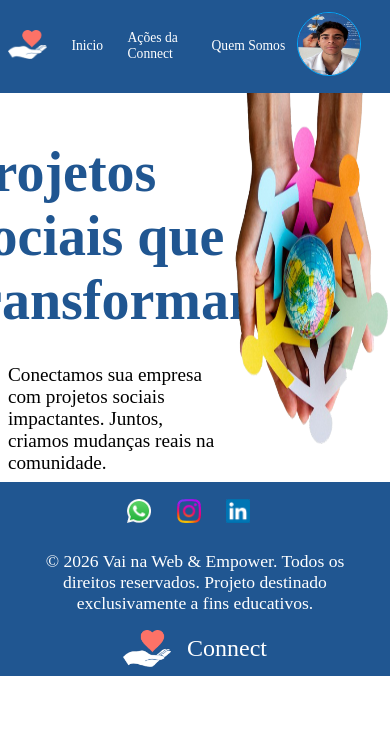
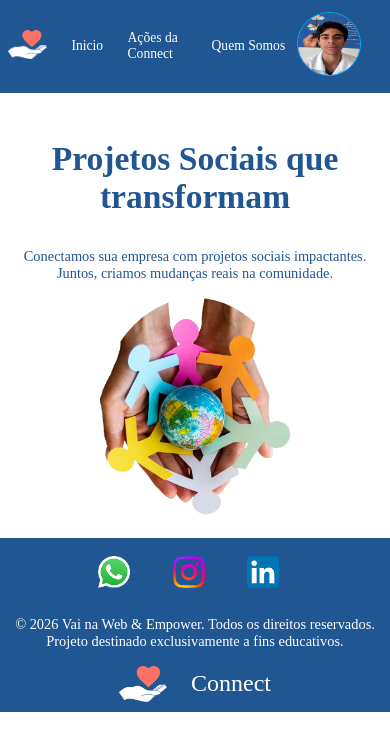
Before and after one commit to Wiliam102/DesafioFinalFront-Connect, a React (Vite) app: page / in a window 390 px wide. Shown: the top 750 px of the page. Built offline with nearby package versions, Linux system fonts and the light colour scheme.

Commit message:
adicao de responsividade mobile na tela de inicio, e ajustes nas demais telas para responsividade

```diff
--- a/src/components/AcoesDaConnect/AcoesDaConnect.module.scss
+++ b/src/components/AcoesDaConnect/AcoesDaConnect.module.scss
@@ -72,6 +72,7 @@ button{
                 text-align: center;
                 margin-left: 5%;
                 font-size: 1.1rem;
+                margin-bottom: 1rem;
             }
 
     }
--- a/src/components/Footer/Footer.module.scss
+++ b/src/components/Footer/Footer.module.scss
@@ -46,11 +46,13 @@
 
 
     .textFooter{
-        width: 90%;
-        font-size: 1.1rem;
+        width: 100%;
+        font-size: 0.9rem;
+        font-weight: 300;
     }
 
      .box2{
+        gap:1.5rem;
         .logoFooter{
             width: 3rem;
         }
@@ -61,8 +63,12 @@
 
     .redesSociais{
         margin-top: 0.5rem;
-        width: 40%;
+        width: 60%;
         margin-bottom: 0.5rem;
     }
 
+    .icone{
+        width: 2rem;
+    }
+
 }
--- a/src/components/Inicio/Inicio.jsx
+++ b/src/components/Inicio/Inicio.jsx
@@ -3,9 +3,9 @@ import styles from './Inicio.module.scss'
 function Inicio(){
     return(
         <section className={styles.secaoInicio}>
-            <div>
-                <h1>Projetos Sociais que transformam</h1>
-               <p>Conectamos sua empresa com projetos sociais impactantes. Juntos, criamos mudanças reais na comunidade.</p>
+            <div className={styles.boxInicio}>
+                <h1 className={styles.tituloInicio}>Projetos Sociais que transformam</h1>
+               <p className={styles.paragrafoInicio}>Conectamos sua empresa com projetos sociais impactantes. Juntos, criamos mudanças reais na comunidade.</p>
             </div>
             <img src={BannerInicio} alt="imagem e banner da tela inicial"/>
         </section>
--- a/src/components/Inicio/Inicio.module.scss
+++ b/src/components/Inicio/Inicio.module.scss
@@ -2,7 +2,7 @@
 .secaoInicio{
     display: flex;
     justify-content: space-between;
-    div{
+    .boxInicio{
         width: 60%;
         height:auto;
         display: flex;
@@ -29,5 +29,31 @@
 }
 
 @media(max-width:500px){
+  .secaoInicio{
+    flex-direction: column;
+    align-items: center;
+    .boxInicio{
+        width: 100%;
+      .tituloInicio{
+        width: 80%;
+        font-size: 2.1rem;
+        text-align: center;
+      }
+    .paragrafoInicio{
+         width: 100%;
+         font-size: 0.9rem;
+         font-weight: 400;
+         margin-bottom: 0.5rem;
+         color: $background-primary;
+         text-align: center;
+      }
+    }
+
+    img{
+        border-radius: 50%;
+        width: 50vw;
+    }
+
+  }
 
 }
--- a/src/components/Perfil/Perfil.module.scss
+++ b/src/components/Perfil/Perfil.module.scss
@@ -77,7 +77,8 @@
 
 .infoPessoais{
     width: 80%;
-    justify-content: space-evenly;
+    justify-content: center;
+    align-items: center;
     .item{
         font-size: small;
         align-items: center;
@@ -85,14 +86,15 @@
 }
 @media(max-width:500px){
    .contentPerfil{
+    width: 100%;
     flex-direction: column;
-    border: none;
+   border: none;
     .fotoperfil{
         width: 10rem;
         height: 10rem;
     }
     h2{
-        margin-top: 2.5rem;
+        margin-top: 8rem;
     }
 
     h3{
@@ -102,24 +104,30 @@
     p{
         font-size: 1.1rem;
         text-align: left;
-        width: 80%;
+        width: 90%;
     }
 
    }
    .tags{
+    width: 100%;
+    border: 1px solid red;
+    gap: 1rem;
+    flex-wrap: nowrap;
     li{
-        font-size: 1rem;
+        font-size: 0.9rem;
         padding: 0.2rem;
+        border-radius: 5px;
     }
    }
 
    .infoPessoais{
     width: 100%;
-    justify-content: flex-start;
+    align-items: flex-start;
     gap: 0.5rem;
+    flex-wrap: wrap;
     .item{
-        font-size: small;
-        align-items: center;
+        font-size: 1.4rem;
+        align-items: left;
     }
    }
 
```
